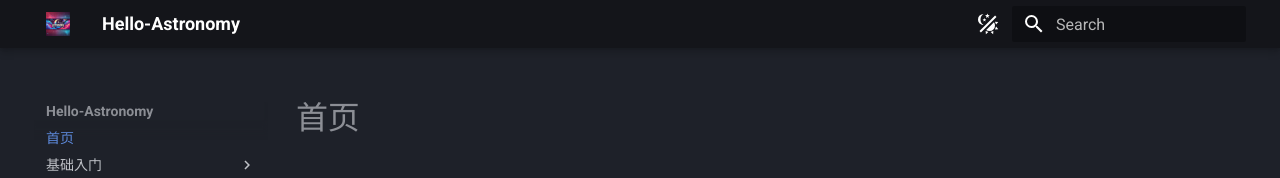
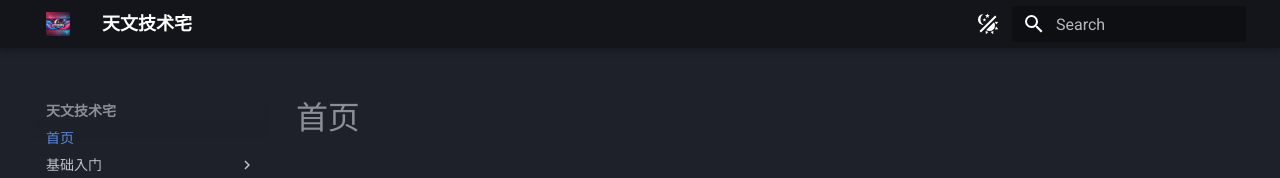
Before and after one commit to Charon-Astro/astrogeeker, an MkDocs documentation site: the page built from docs/index.md, in a window 1280 px wide. Shown: the top 178 px of the page. Built offline with MkDocs 1.6.1 and Material for MkDocs 9.7.7, drawn with Linux system fonts in a browser that asks for light colours.

Commit message:
Update mkdocs.yml

```diff
--- a/mkdocs.yml
+++ b/mkdocs.yml
@@ -1,6 +1,6 @@
-site_name: Hello-Astronomy
-site_description: 探索有趣的旅程
-site_author: Xia0-0
+site_name: 天文技术宅
+site_description: 星空属于每一个人
+site_author: Charon,Xia0-0
 
 theme:
   name: material
```
